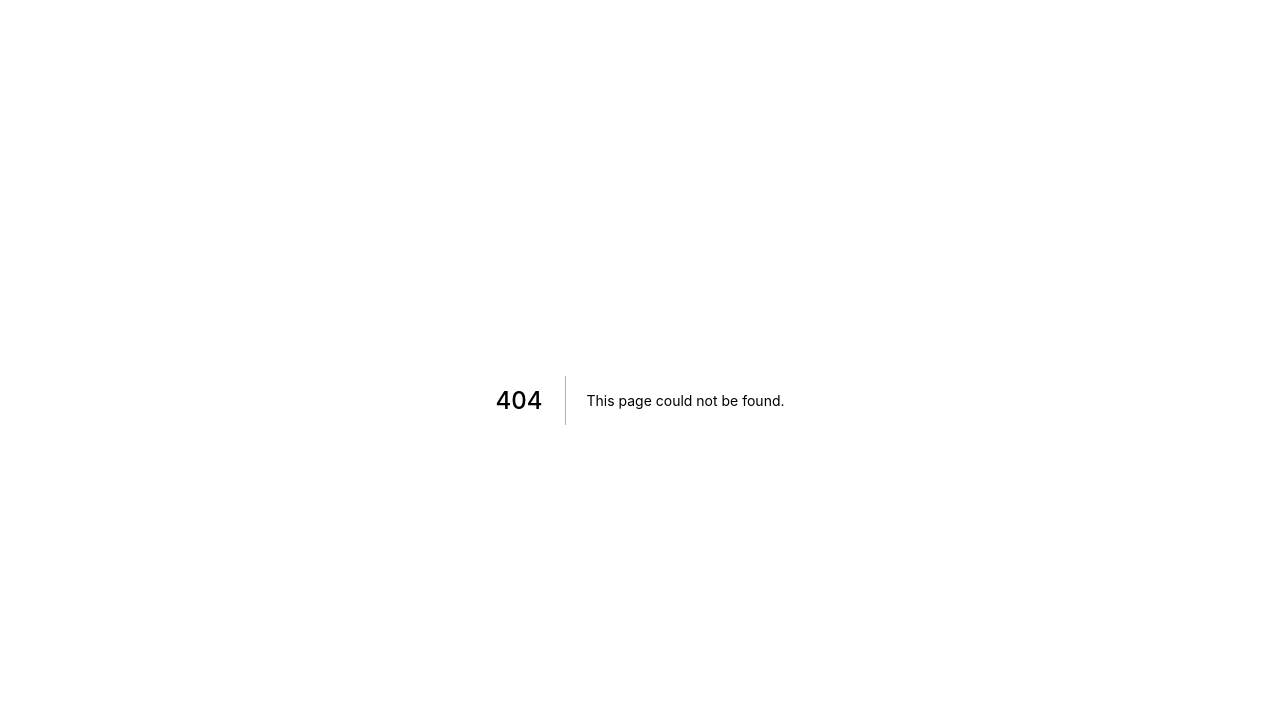
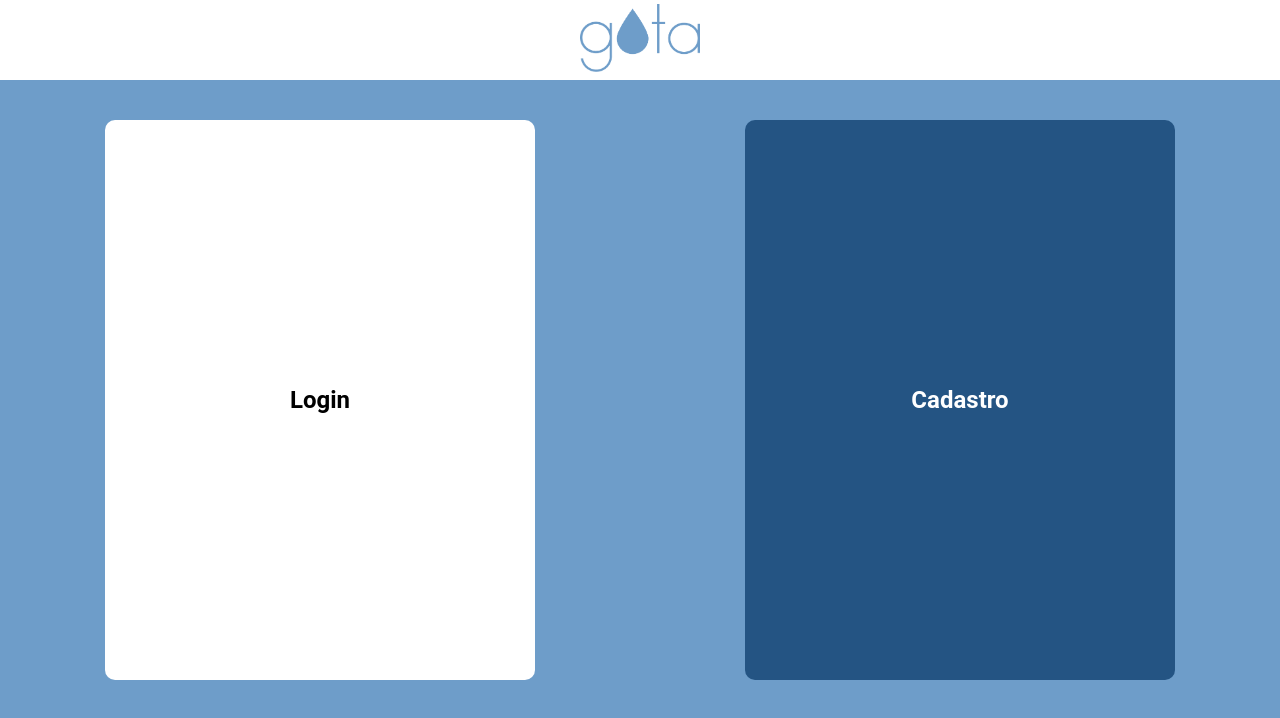
Before and after one commit to gabriel-paiva/gota, a Next.js app: page /login in a window 1280 px wide. Before the commit this address had no page. Shown: the top 718 px of the page. Built offline with nearby package versions, Linux system fonts and the light colour scheme.

Commit message:
Criando estrutura basica da pagina de login e cadastro

```diff
--- /dev/null
+++ b/pages/login.js
@@ -0,0 +1,21 @@
+import Navbar from '../components/Navbar';
+
+import styles from '../styles/Login.module.css';
+
+export default function Login() {
+  return (
+    <>
+      <Navbar />
+      <div className="container">
+        <div className={styles.formsContainer}>
+          <div className={styles.logindiv}>
+            <h2>Login</h2>
+          </div>
+          <div className={styles.cadastrodiv}>
+            <h2>Cadastro</h2>
+          </div>
+        </div>
+      </div>
+    </>
+  );
+}
--- /dev/null
+++ b/styles/Login.module.css
@@ -0,0 +1,38 @@
+.formsContainer {
+  display: flex;
+  flex-direction: row;
+  justify-content: space-around;
+  flex-wrap: wrap;
+  align-items: center;
+  height: 100%;
+  width: 100vw;
+
+  text-align: center;
+}
+
+.formsContainer .logindiv, .formsContainer .cadastrodiv {
+  display: flex;
+  flex-direction: column;
+  justify-content: center;
+  align-items: center;
+
+  padding: 20px;
+
+  margin-top: 20px;
+  margin-bottom: 20px;
+
+
+  min-height: 70vh;
+  min-width: 430px;
+
+  border-radius: 10px;
+}
+
+.formsContainer .logindiv {
+  background-color: #fff;
+}
+
+.formsContainer .cadastrodiv {
+  background-color: #245483;
+  color: #fff;
+}
```
